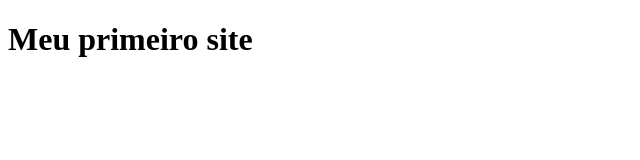
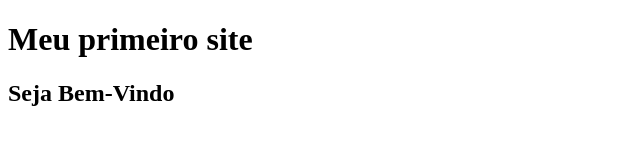
Before and after one commit to kscdevfront/scm, a plain HTML site: page index.html in a window 1280 px wide. Shown: the whole page, without its empty margins (0-640 px from the left). Drawn offline with Linux system fonts and the light colour scheme.

Commit message:
implementação

```diff
--- a/index.html
+++ b/index.html
@@ -8,5 +8,6 @@
 </head>
 <body>
     <H1>Meu primeiro site </H1>
+    <h2>Seja Bem-Vindo</h2>
 </body>
 </html>
```
